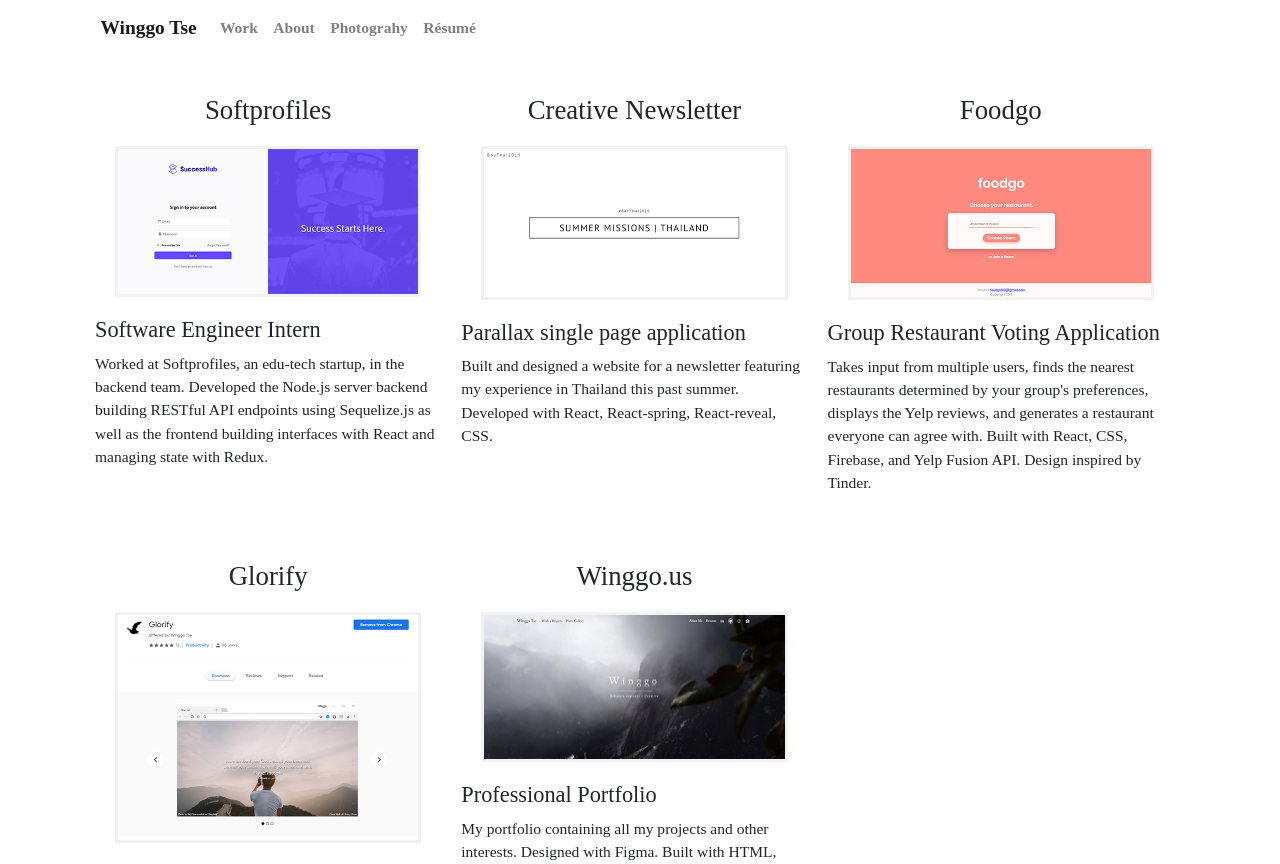
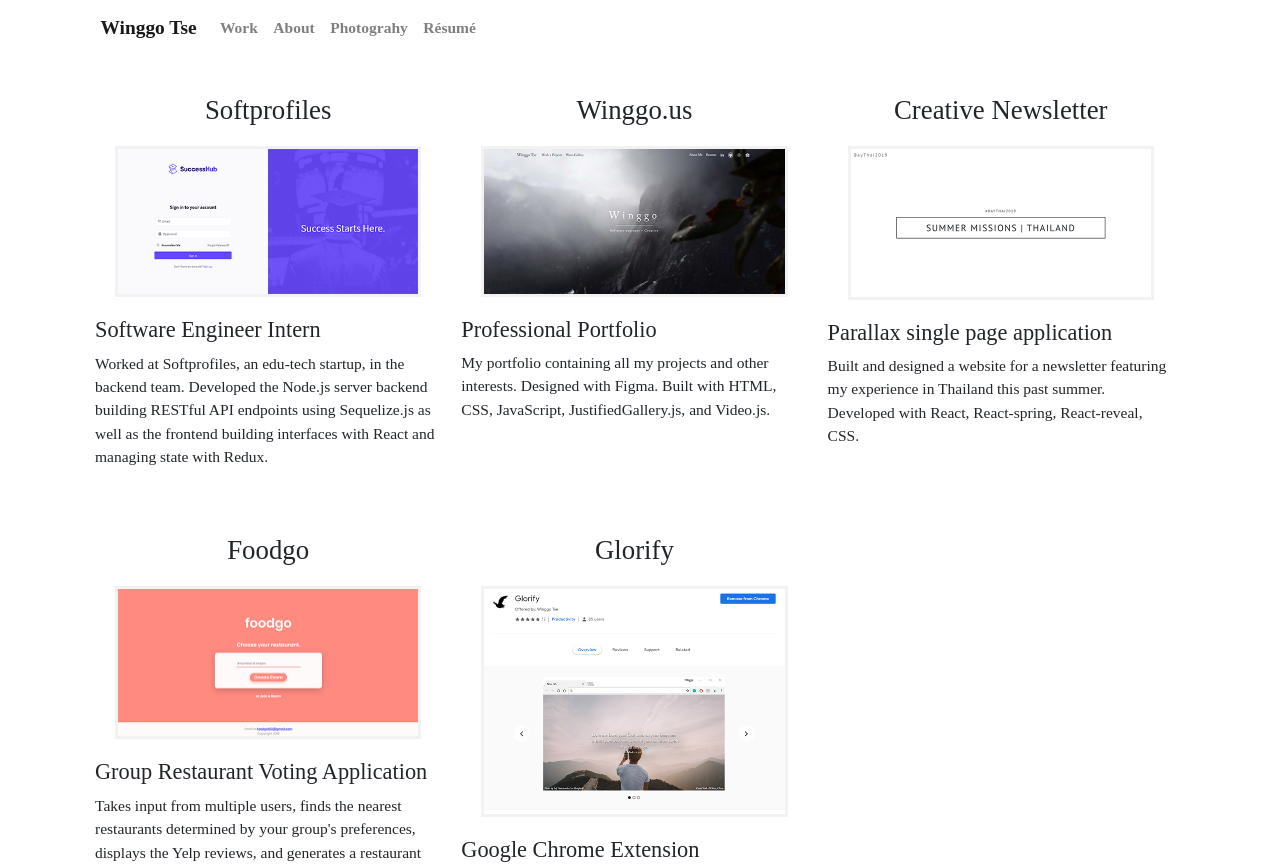
Before and after one commit to Winggo/winggo.github.io, a React (Create React App) app: page /work in a window 1280 px wide. Shown: the top 864 px of the page. Built offline with nearby package versions, Linux system fonts and the light colour scheme; a web font is replaced by a local one.

Commit message:
updated resume

```diff
--- a/src/components/WorkPage/index.js
+++ b/src/components/WorkPage/index.js
@@ -23,6 +23,18 @@ const WorkPage = () => {
                         Worked at Softprofiles, an edu-tech startup, in the backend team.
                         Developed the Node.js server backend building RESTful API endpoints using Sequelize.js as
                         well as the frontend building interfaces with React and managing state with Redux.`}
+                />
+
+                <Project
+                    projectLink={null}
+                    withinDomain={true}
+                    projectTitle='Winggo.us'
+                    pic={winggo_us}
+                    picAlt='Front page of the website.'
+                    descriptionHeader='Professional Portfolio'
+                    description={`
+                    My portfolio containing all my projects and other interests. Designed with Figma.
+                    Built with HTML, CSS, JavaScript, JustifiedGallery.js, and Video.js.`}
                 />
 
                 <Project
@@ -63,18 +75,6 @@ const WorkPage = () => {
                         shared with the world and available to install. Inspired by the Momentum Chrome extension.`}
                 />
 
-                <Project
-                    projectLink={null}
-                    withinDomain={true}
-                    projectTitle='Winggo.us'
-                    pic={winggo_us}
-                    picAlt='Front page of the website.'
-                    descriptionHeader='Professional Portfolio'
-                    description={`
-                    My portfolio containing all my projects and other interests. Designed with Figma.
-                    Built with HTML, CSS, JavaScript, JustifiedGallery.js, and Video.js.`}
-                />
-
             </div>
 
             <Footer
--- a/src/components/WorkPage/portfolio.js
+++ b/src/components/WorkPage/portfolio.js
@@ -57,7 +57,7 @@ const PortfolioPage = () => {
                         <p>
                             Immediately the transitions between routes feels smoother and is at least 2x
                             faster (>1s vs 2.2s load time) because instead of waiting for the server to
-                            respond with a new html page, the browser simply needs to run JavaScript to
+                            respond with a new HTML page, the browser simply needs to run JavaScript to
                             manipulate the DOM. Server communication is unnecessary.
                         </p>
                         <p>
@@ -65,7 +65,7 @@ const PortfolioPage = () => {
                             very interested in to further optimize performance is using the React-Loadable
                             library to lazy load JavaScript bundles. This works by loading the bare minimum
                             JavaScript to make the webpage interactive, and downloading the rest of the JS
-                            code that unnecessary at the moment while the browser is idle.
+                            code that's unnecessary at the moment while the browser is idle.
                         </p>
                     </div>
                 </Fade>
```
Also changed, not shown: 1 other file (tests, documents, lock files or other folders).
